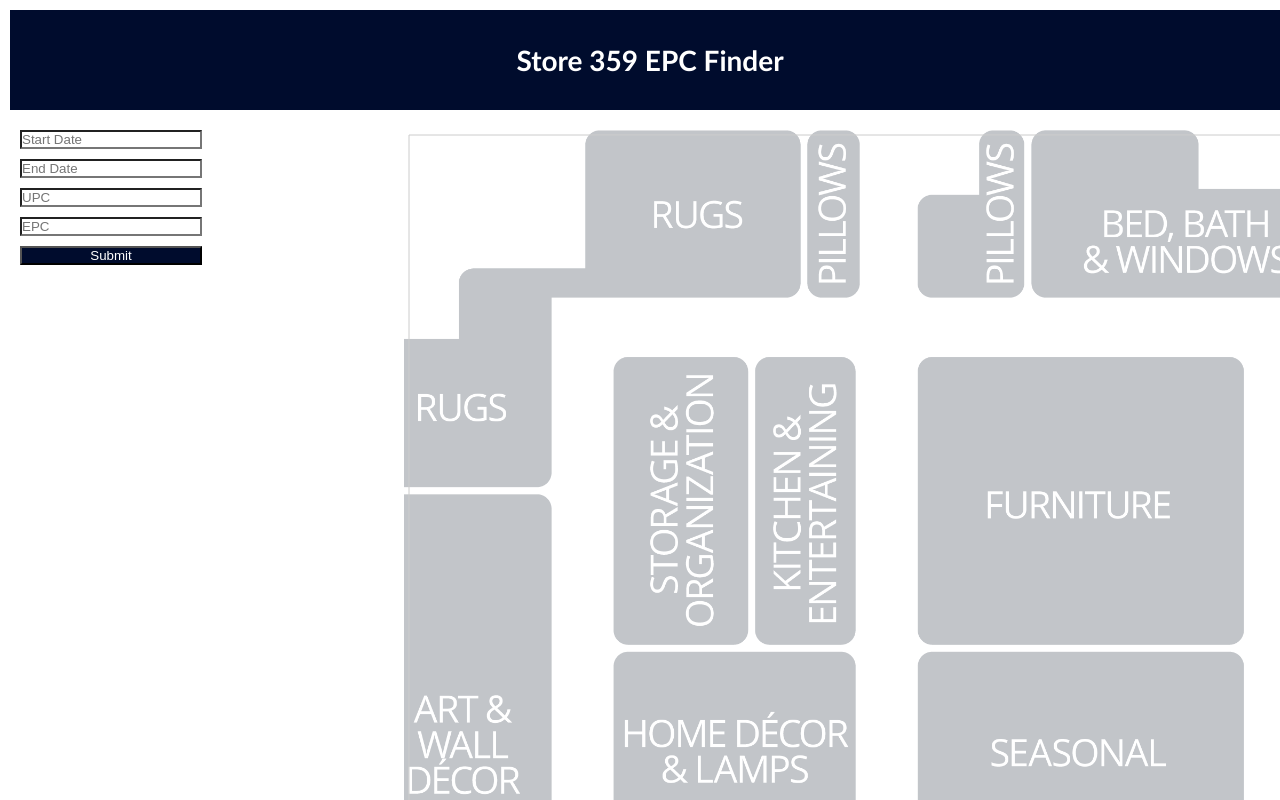
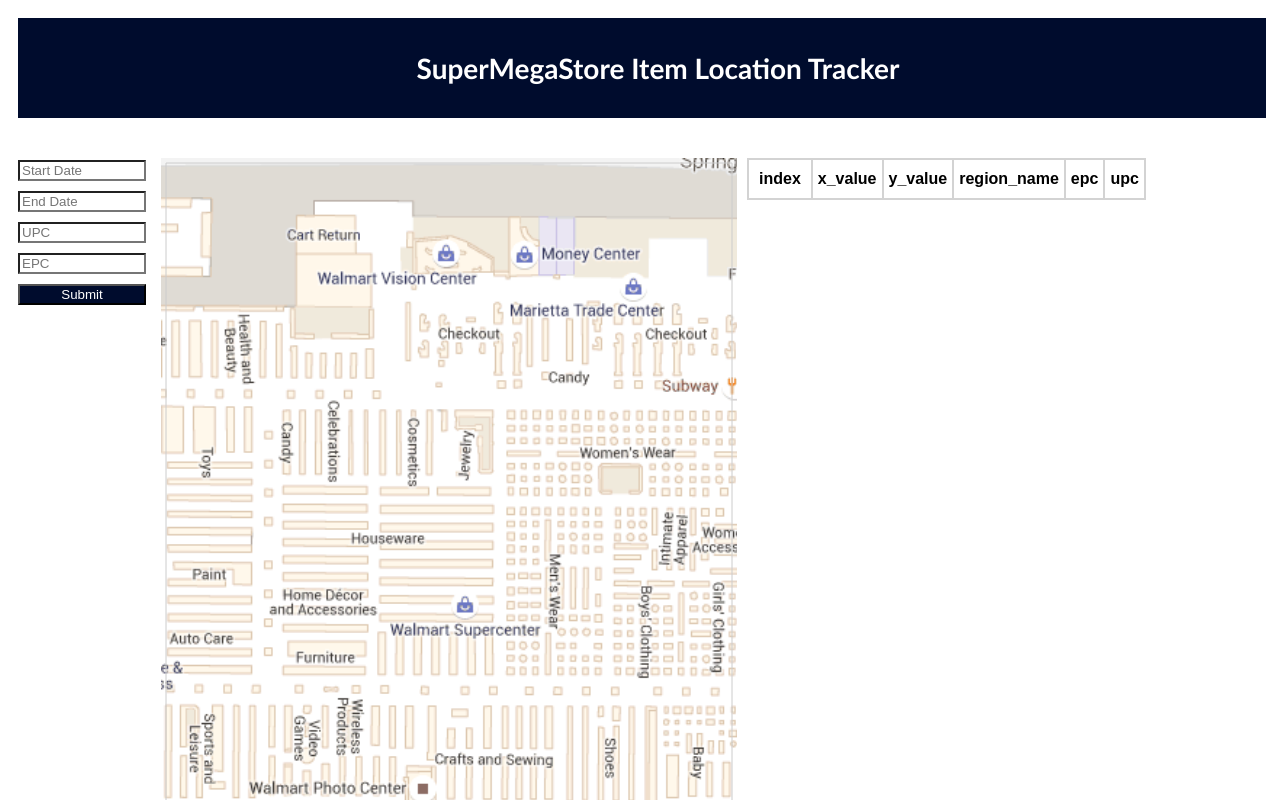
Before and after one commit to dbo-keeganpatton/react-mapping, a Next.js app: page / in a window 1280 px wide. Shown: the top 800 px of the page. Built offline with nearby package versions, Linux system fonts and the light colour scheme.

Commit message:
final commit

```diff
--- a/app/globals.css
+++ b/app/globals.css
@@ -12,7 +12,7 @@
 
 html,
 body {
-  max-width: 100vw;
+  max-width: 99.5vw;
   overflow-x: hidden;
 }
 
@@ -25,12 +25,6 @@
 }
 
 
-* {
-  box-sizing: border-box;
-  padding: 0;
-  margin: 0;
-}
-
 a {
   color: inherit;
   text-decoration: none;
--- a/app/page.module.css
+++ b/app/page.module.css
@@ -7,9 +7,12 @@
   justify-content: center;
   font-size: 41px;
   height: 100px;
-  width: 100%;
-  margin: 10px;
+  width: 100vw;
+  margin-top: 10px;
+  margin-left: 10px;
   margin-right: 10px;
+  margin-bottom: 30px;
+
 }
 
 .topBannerTitle {
@@ -22,18 +25,16 @@
   display: flex;
   flex-direction: row;
   height: calc(100% - 100px);
-  width: 100%;
+  width: 100vw;
   margin: 10px;
 }
 
 .mainCanvasInnerLeftRowContainer {
   display: flex;
   flex-direction: column;
-  width: 30%;
-  padding: 10px;
-  box-sizing: border-box;
-  border: 4px;
-  border-color: black;
+  width: 10%;
+  margin-right: 5px;
+  margin-top: 12px;
   color: black;
 }
 
@@ -41,7 +42,6 @@
     display: flex;
     flex-direction: column;
     gap: 10px;
-    width: 50%;
 }
 
 .formInputFields {
@@ -58,23 +58,19 @@
 
 .mainCanvasInnerRightVizContainer {
   display: flex;
-  flex-direction: column;
+  flex-direction: row;
   width: 70%;
-  padding: 10px;
   box-sizing: border-box;
-  justify-content: center;
-  gap: 20px;
 }
 
 .mainCanvasInnerRightVizContainerItem {
-    width: 100%;
+    width: 100vw;
 }
 
 .mainCanvasInnerRightVizTableItem {
     color: black;
-    width: 100%;
+    width: 100vw;
     border: 1px;
     padding: 5px;
-    border-collapse: collapse;
     margin-top: 10px;
 }
--- a/app/page.tsx
+++ b/app/page.tsx
@@ -29,7 +29,7 @@
     <div>
       {/* Main Banner */}
       <div className={styles.topBanner}>
-        <h1 className={styles.topBannerTitle}>Store 359 EPC Finder</h1>
+        <h1 className={styles.topBannerTitle}> SuperMegaStore Item Location Tracker</h1>
       </div>
 
       <div className={styles.mainCanvasOuterContainer}>
--- a/components/MapQueryComponent.tsx
+++ b/components/MapQueryComponent.tsx
@@ -77,9 +77,10 @@
 
        <div
         style={{
-            width: '1000px',
-            height: '1000px',
-            backgroundImage: 'url("/map.png")',
+            width: '45vw',
+            height: '800px',
+            margin: '10px',
+            backgroundImage: 'url("/dummy_store.png")',
             backgroundSize: 'cover',
             backgroundPosition: 'center',
         }}
```
Also changed, not shown: public/dummy_store.png (added).
